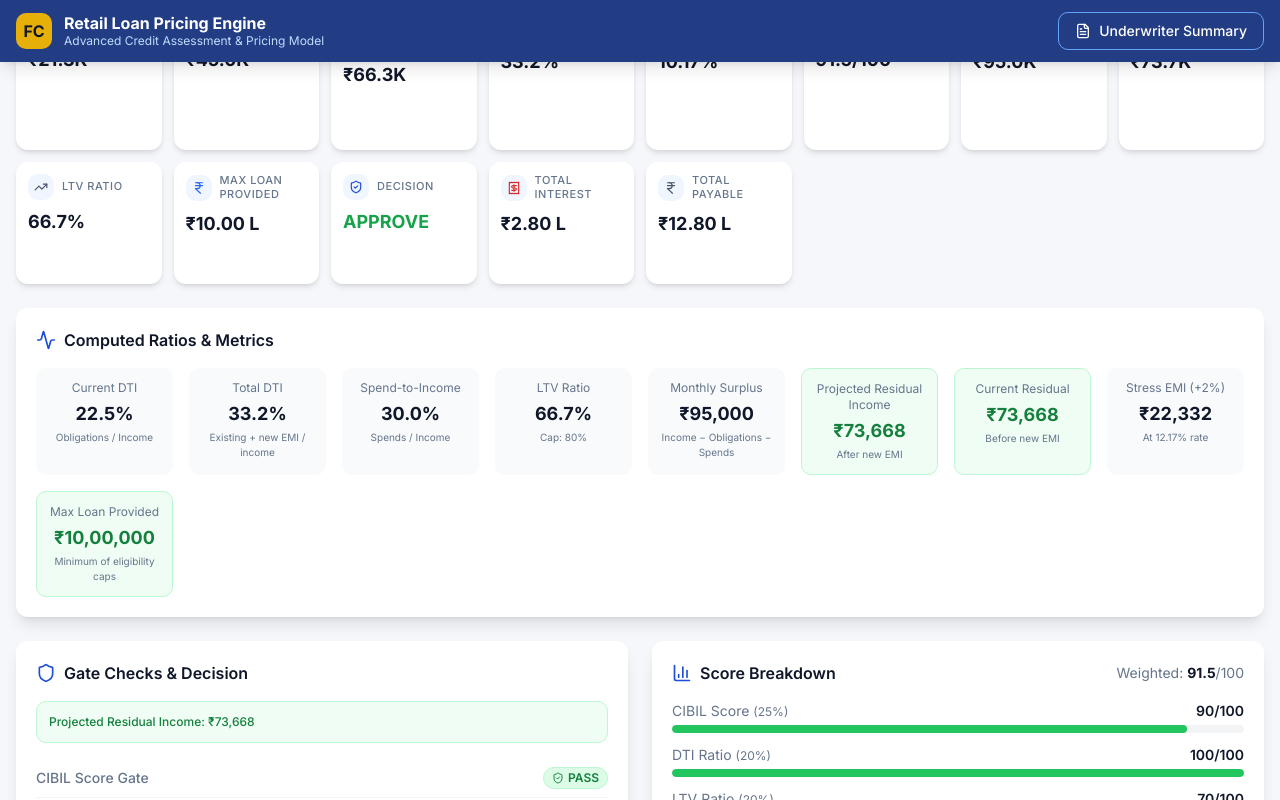
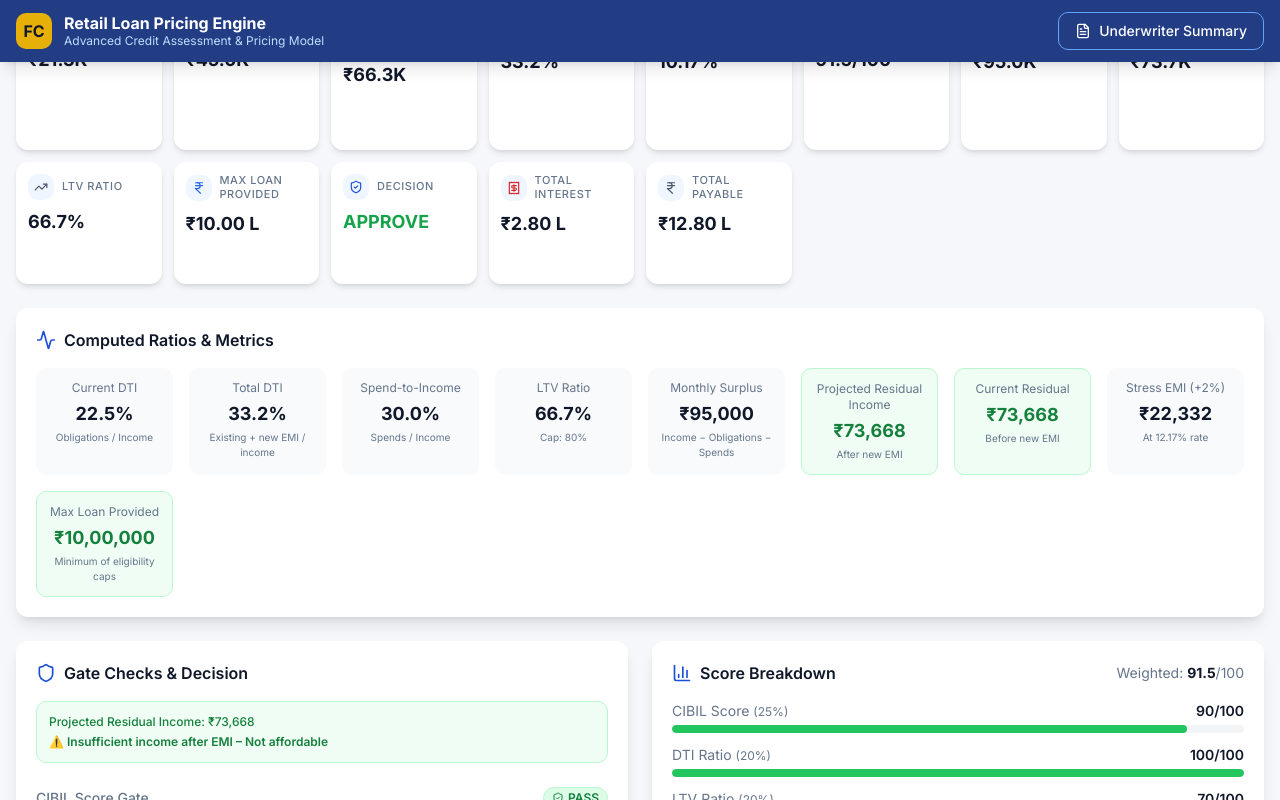
Before and after one commit to munishreddy1-creator/federal-ai-added, a React (Vite) app: page / in a window 1280 px wide. Both pictures are taken after typing "Sample", "5" into the empty fields and a click on the button "Calculate & Evaluate". Shown: the part 1124-1924 px from the top of the page. Built offline with nearby package versions, Linux system fonts and the light colour scheme.

Commit message:
Change income check condition for affordability message

```diff
--- a/src/components/loan/GateChecks.jsx
+++ b/src/components/loan/GateChecks.jsx
@@ -76,7 +76,7 @@ export default function GateChecks({ gates, decision, result }) {
               : "text-red-700"
           }`}>
             Projected Residual Income: ₹{Math.round(result.projectedResidualIncome).toLocaleString("en-IN")}
-            {result.projectedResidualIncome <= 0 && (
+            {result.projectedResidualIncome >= 0 && (
               <span className="block mt-1 font-semibold">⚠️ Insufficient income after EMI – Not affordable</span>
             )}
           </p>
```
